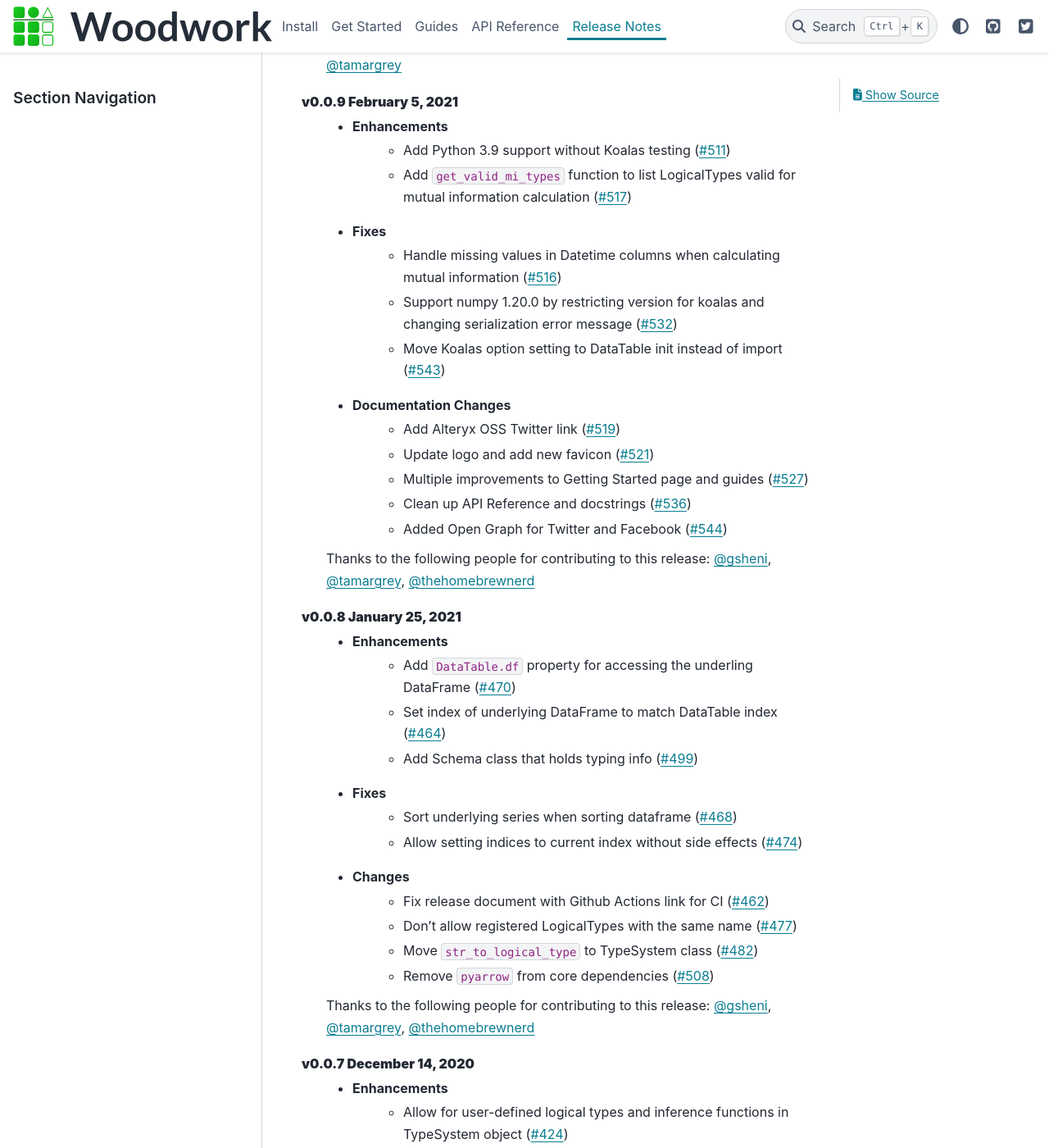
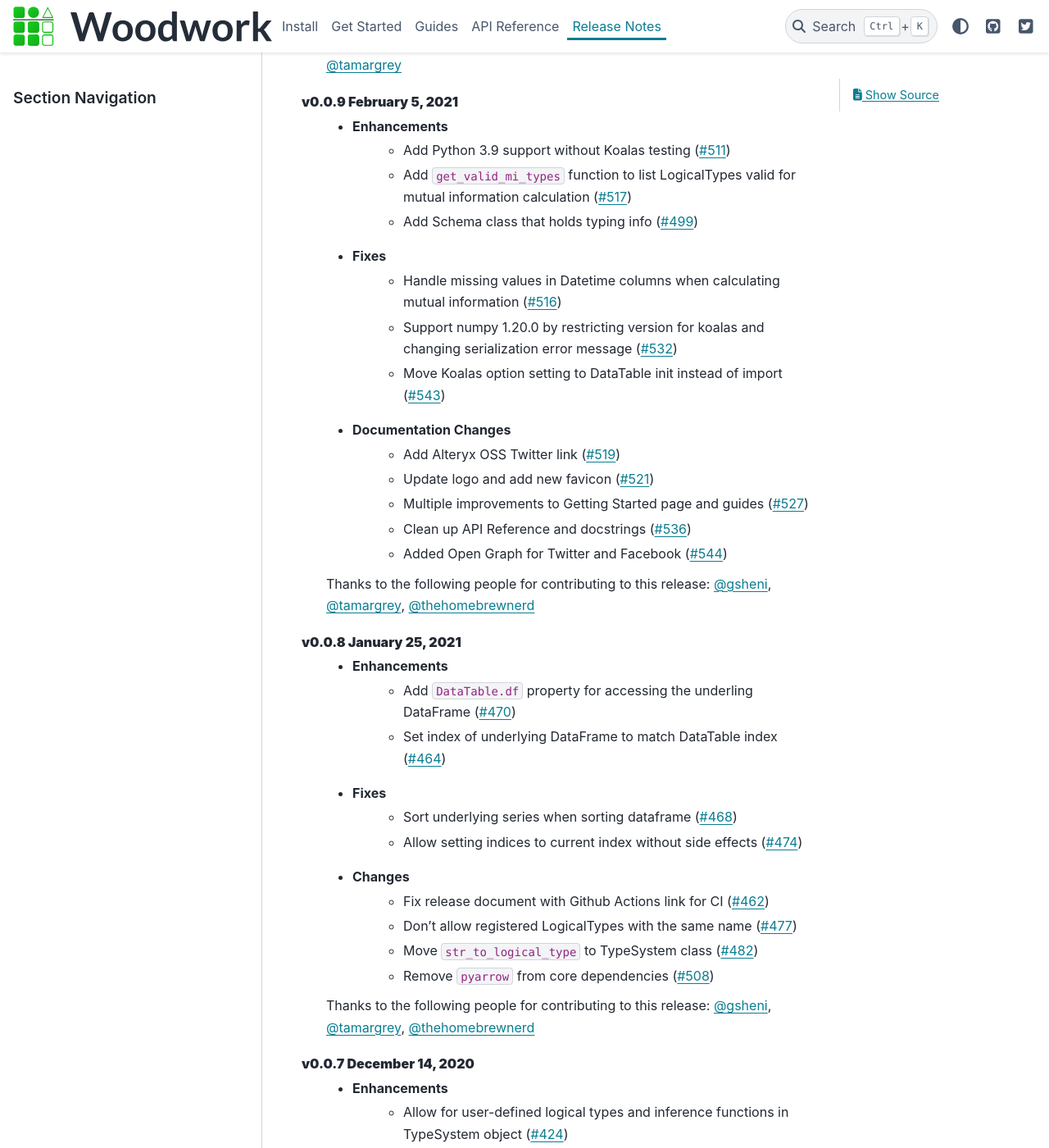
Before and after one commit to alteryx/woodwork, a Sphinx documentation site: the page built from docs/source/release_notes.rst, in a window 1280 px wide and 1400 px high, scrolled down 458 px. Shown: the whole window at 82% size. Built offline with Sphinx 7.4.7 and the PyData theme 0.15.4, drawn with Linux system fonts in a browser that asks for light colours; comment, search, counter and statistics services are not loaded; part of the change alters nothing that is shown.

```diff
--- a/docs/source/release_notes.rst
+++ b/docs/source/release_notes.rst
@@ -19,6 +19,7 @@ Release Notes
     * Enhancements
         * Add Python 3.9 support without Koalas testing (:pr:`511`)
         * Add ``get_valid_mi_types`` function to list LogicalTypes valid for mutual information calculation (:pr:`517`)
+        * Add Schema class that holds typing info (:pr:`499`)
     * Fixes
         * Handle missing values in Datetime columns when calculating mutual information (:pr:`516`)
         * Support numpy 1.20.0 by restricting version for koalas and changing serialization error message (:pr:`532`)
@@ -37,7 +38,6 @@ Release Notes
     * Enhancements
         * Add ``DataTable.df`` property for accessing the underling DataFrame (:pr:`470`)
         * Set index of underlying DataFrame to match DataTable index (:pr:`464`)
-        * Add Schema class that holds typing info (:pr:`499`)
     * Fixes
         * Sort underlying series when sorting dataframe (:pr:`468`)
         * Allow setting indices to current index without side effects (:pr:`474`)
```
